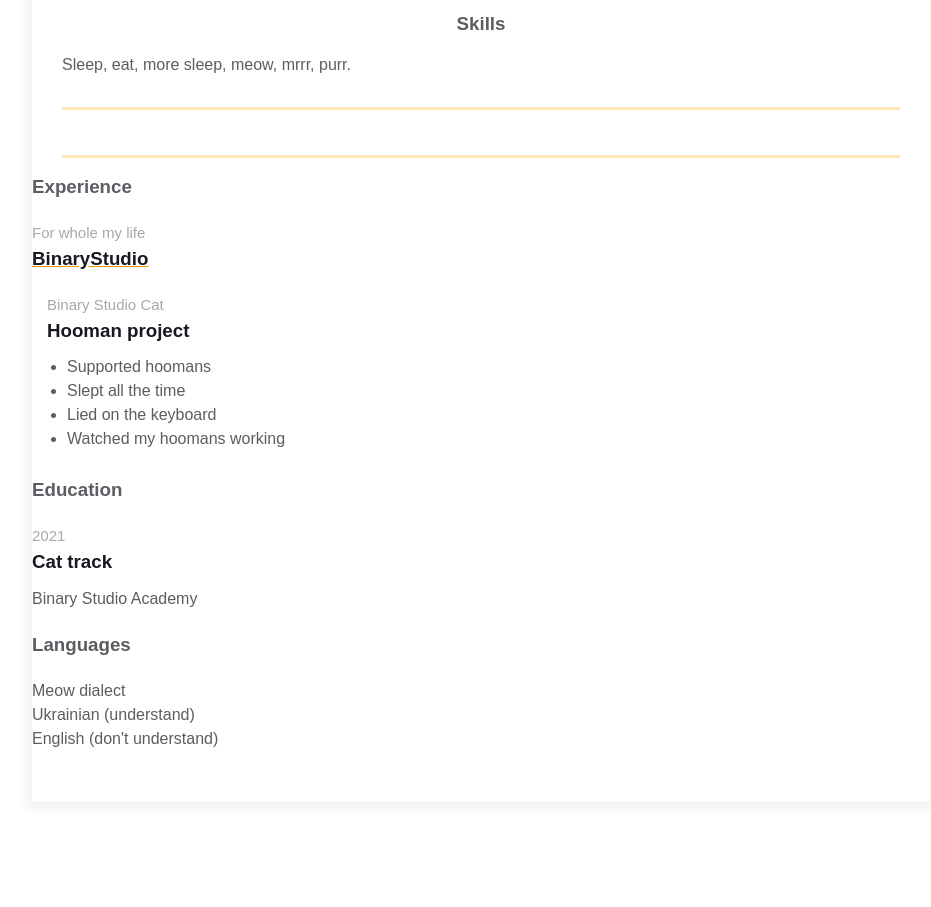
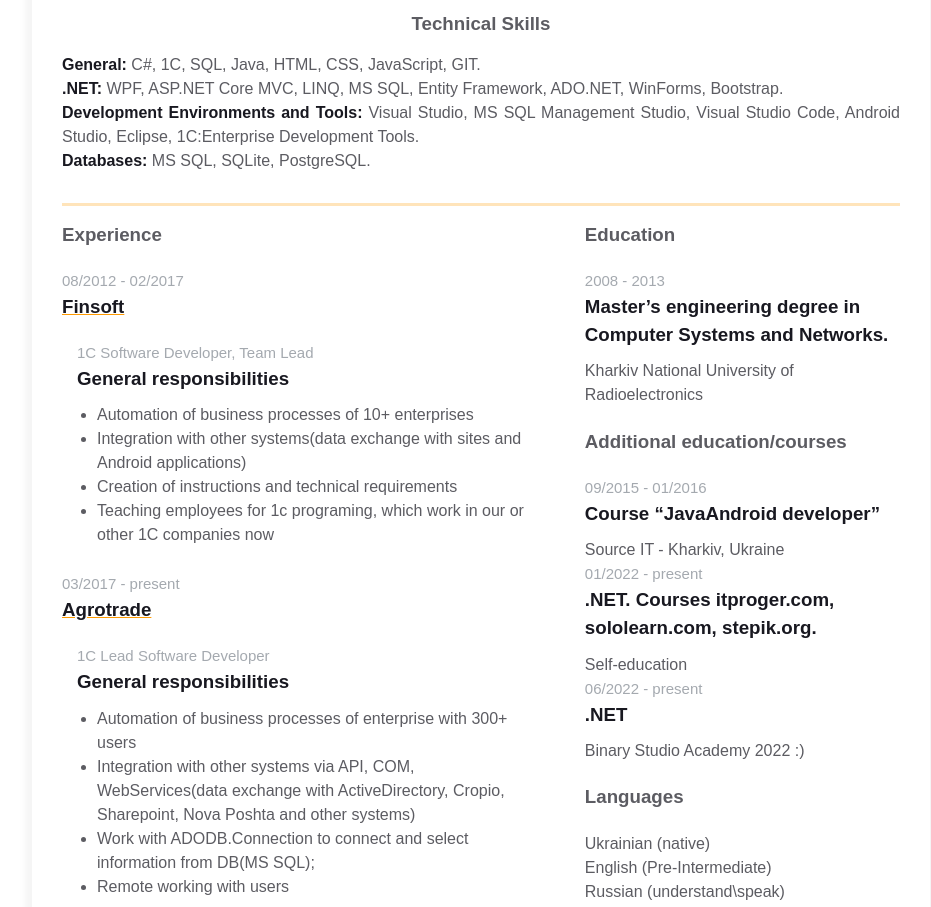
Before and after one commit to KwygonJin/homepage, a plain HTML site: page index.html in a window 1280 px wide. Shown: the part 460-1367 px from the top of the page, without its empty margins (159-1090 px from the left). Before the commit the page ends 1312 px from the top, so only its background shows below. Drawn offline with Linux system fonts and the light colour scheme.

Commit message:
Adding secondary information - skills, education, experience, languages

```diff
--- a/index.html
+++ b/index.html
@@ -68,8 +68,31 @@
         <div class="container">
           <div class="resume__block">
             <div class="skills">
-              <h3 class="skills__header">Skills</h3>
-              <p class="skills__text">Sleep, eat, more sleep, meow, mrrr, purr. </p>
+              <h3 class="skills__header">Technical Skills</h3>
+              <p class="skills__text">
+                <span class="skills_main_text">
+                  General:
+                </span>
+                C#, 1C, SQL, Java, HTML, CSS, JavaScript, GIT.
+              </p>
+              <p class="skills__text">
+                <span class="skills_main_text">
+                  .NET:
+                </span>
+                WPF, ASP.NET Core MVC, LINQ, MS SQL, Entity Framework, ADO.NET, WinForms, Bootstrap.
+              </p>
+              <p class="skills__text">
+                <span class="skills_main_text">
+                  Development Environments and Tools:
+                </span>
+                Visual Studio, MS SQL Management Studio, Visual Studio Code, Android Studio, Eclipse, 1C:Enterprise Development Tools.
+              </p>
+              <p class="skills__text">
+                <span class="skills_main_text">
+                  Databases:
+                </span>
+                MS SQL, SQLite, PostgreSQL.
+              </p>
            </div>
           </div>
         </div>
@@ -78,54 +101,87 @@
           <div class="resume__block">
             <div class="main-info fh">
 
-              <div class="experiences"></div>
+              <div class="experiences">
+                <h3 class="experiences__header">Experience</h3>
+                <div class="experiences__company">
+                  <div class="experiences__company-header">
+                    <span class="experiences__company-header-durability">08/2012 - 02/2017</span>
+                    <h3 class="experiences__company-header-name">Finsoft</h3>
+                  </div>
 
-              <div class="additional-info fv"></div>
+                  <div class="experiences__company-project">
+                    <span class="experiences__company-project-role">1C Software Developer, Team Lead</span>
+                    <h3 class="experiences__company-project-name">General responsibilities</h3>
+                    <ul class="experiences__company-project-responsibilities">
+                      <li>Automation of business processes of 10+ enterprises</li>
+                      <li>Integration with other systems(data exchange with sites and Android applications)</li>
+                      <li>Creation of instructions and technical requirements</li>
+                      <li>Teaching employees for 1c programing, which work in our or other 1C companies now</li>
+                    </ul>
+                  </div>
+                </div>
+                <div class="experiences__company">
+                  <div class="experiences__company-header">
+                    <span class="experiences__company-header-durability">03/2017 - present</span>
+                    <h3 class="experiences__company-header-name">Agrotrade</h3>
+                  </div>
+
+                  <div class="experiences__company-project">
+                    <span class="experiences__company-project-role">1C Lead Software Developer</span>
+                    <h3 class="experiences__company-project-name">General responsibilities</h3>
+                    <ul class="experiences__company-project-responsibilities">
+                      <li>Automation of business processes of enterprise with 300+ users</li>
+                      <li>Integration with other systems via API, COM, WebServices(data exchange with ActiveDirectory, Cropio, Sharepoint, Nova Poshta and other systems)</li>
+                      <li>Work with ADODB.Connection to connect and select information from DB(MS SQL);</li>
+                      <li>Remote working with users</li>
+                    </ul>
                   </div>
                 </div>
               </div>
 
-        <div class="experiences">
-          <h3 class="experiences__header">Experience</h3>
-          <div class="experiences__company">
-            <div class="experiences__company-header">
-              <span class="experiences__company-header-durability">For whole my life</span>
-              <h3 class="experiences__company-header-name">BinaryStudio</h3>
-            </div>
-
-            <div class="experiences__company-project">
-              <span class="experiences__company-project-role">Binary Studio Cat</span>
-              <h3 class="experiences__company-project-name">Hooman project</h3>
-              <ul class="experiences__company-project-responsibilities">
-                <li>Supported hoomans</li>
-                <li>Slept all the time</li>
-                <li>Lied on the keyboard</li>
-                <li>Watched my hoomans working</li>
-              </ul>
-            </div>
-          </div>
-        </div>
               <div class="additional-info fv">
                 <div class="additional-info__education">
                   <h3 class="additional-info__education-header">Education</h3>
                   <div class="additional-info__education-university">
-              <span class="additional-info__education-university-durability">2021</span>
-              <h3 class="additional-info__education-university-speciality">Cat track</h3>
-              <p class="additional-info__education-university-name">Binary Studio Academy</p>
+                    <span class="additional-info__education-university-durability">2008 - 2013</span>
+                    <h3 class="additional-info__education-university-speciality">Master’s engineering degree in Computer Systems and Networks.</h3>
+                    <p class="additional-info__education-university-name">Kharkiv National University of Radioelectronics</p>
+                  </div>
+                </div>
+
+                <div class="additional-info__add_education">
+                  <h3 class="additional-info__add_education-header">Additional education/courses</h3>
+                  <div class="additional-info__add_education-university">
+                    <span class="additional-info__add_education-university-durability">09/2015 - 01/2016</span>
+                    <h3 class="additional-info__add_education-university-speciality">Course “JavaAndroid developer”</h3>
+                    <p class="additional-info__add_education-university-name">Source IT - Kharkiv, Ukraine</p>
+                  </div>
+                  <div class="additional-info__add_education-university">
+                    <span class="additional-info__add_education-university-durability">01/2022 - present</span>
+                    <h3 class="additional-info__add_education-university-speciality">.NET. Courses itproger.com, sololearn.com, stepik.org.</h3>
+                    <p class="additional-info__add_education-university-name">Self-education</p>
+                  </div>
+                  <div class="additional-info__add_education-university">
+                    <span class="additional-info__add_education-university-durability">06/2022 - present</span>
+                    <h3 class="additional-info__add_education-university-speciality">.NET</h3>
+                    <p class="additional-info__add_education-university-name">Binary Studio Academy 2022 :)</p>
                   </div>
                 </div>
 
                 <div class="additional-info__languages">
                   <h3 class="additional-info__languages-header">Languages</h3>
                   <p class="additional-info__languages-item">
-              Meow dialect
+                    Ukrainian (native)
                   </p>
                   <p class="additional-info__languages-item">
-              Ukrainian (understand)
+                    English (Pre-Intermediate)
                   </p>
                   <p class="additional-info__languages-item">
-              English (don't understand)
+                    Russian (understand\speak)
                   </p>
+                </div>
+              </div>
+            </div>
           </div>
         </div>
       </div>
--- a/styles.css
+++ b/styles.css
@@ -169,6 +169,12 @@ body {
     margin-bottom: 15px;
 }
 
+.skills_main_text {
+    color: var(--primary-text-color);
+    font-weight : bold;
+    text-align: justify;
+}
+
 .skills__text {
     color: var(--secondary-text-color);
     text-align: justify;
@@ -255,6 +261,33 @@ body {
     color: var(--secondary-text-color);
 }
 
+.additional-info__add_education {
+    margin-bottom: 20px;
+}
+
+.additional-info__add_education-header {
+    color: var(--secondary-text-color);
+    text-align: left;
+    margin-bottom: 20px;
+}
+
+.additional-info__add_education-university-durability {
+    color: var(--durability-text-color);
+    text-align: left;
+    margin-bottom: 10px;
+    font-size: 15px;
+}
+
+.additional-info__add_education-university-speciality {
+    color: var(--primary-text-color);
+    text-align: left;
+    margin-bottom: 10px;
+}
+
+.additional-info__add_education-university-name {
+    color: var(--secondary-text-color);
+}
+
 .additional-info__languages {
     margin-bottom: 20px;
 }
```
Lines whose indentation alone changed are shown as unchanged.
